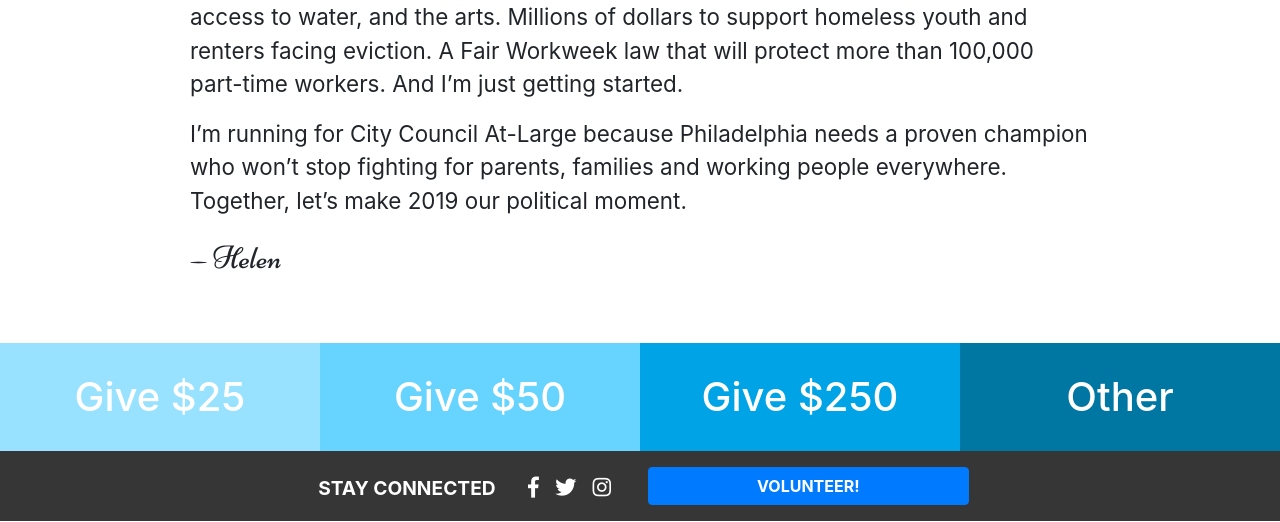
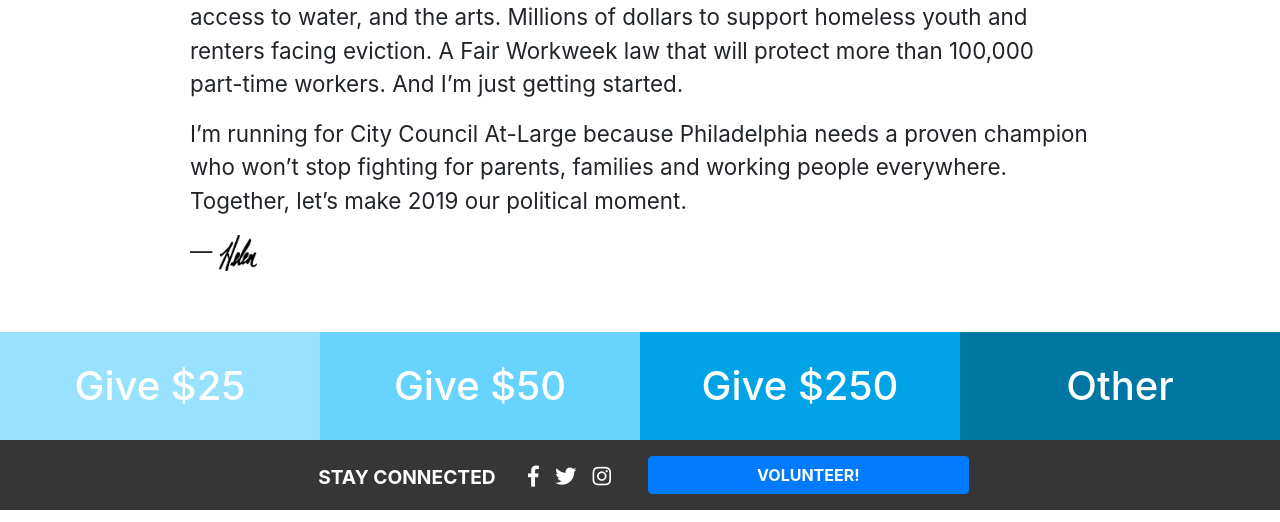
Before and after one commit to irizarryam5/GYM-site, a PHP site: page / in a window 1280 px wide. Shown: the part 1761-2283 px from the top of the page. Run offline with PHP 8.4, Linux system fonts and the light colour scheme.

Commit message:
added signature img to bio

```diff
--- a/index.js
+++ b/index.js
@@ -1,6 +1,7 @@
 const express = require('express');
 const app = express();
 const path = require('path');
+const http
 
 let port = process.env.PORT || 8080;
 
--- a/public/css/styles.css
+++ b/public/css/styles.css
@@ -1,5 +1,3 @@
-@import url('https://fonts.googleapis.com/css?family=Niconne');
-
 html, body{
   padding: 0px;
   margin: 0px;
@@ -144,9 +142,8 @@ html, body{
   background-color: #000;
   color: #fff;
   display: none;
-}.sig{
-  font-family: 'Niconne', cursive;
-  font-size: 2rem;
+}#sig{
+  height: 36px;
 }
 
 @media only screen and (max-width: 1440px){
--- a/public/index.html
+++ b/public/index.html
@@ -133,8 +133,8 @@
         <p class="text-left">
             I’m running for City Council At-Large because Philadelphia needs a proven champion who won’t stop fighting for parents, families and working people everywhere. Together, let’s make 2019 our political moment.
         </p>
-        <p class="text-left sig">
-          &mdash; Helen
+        <p class="text-left">
+          &mdash; <img id="sig" src="./img/HelenGym-Signature.png" alt="">
         </p>
       </div>
     </section>
```
Also changed, not shown: public/img/HelenGym-Signature.png (added).
